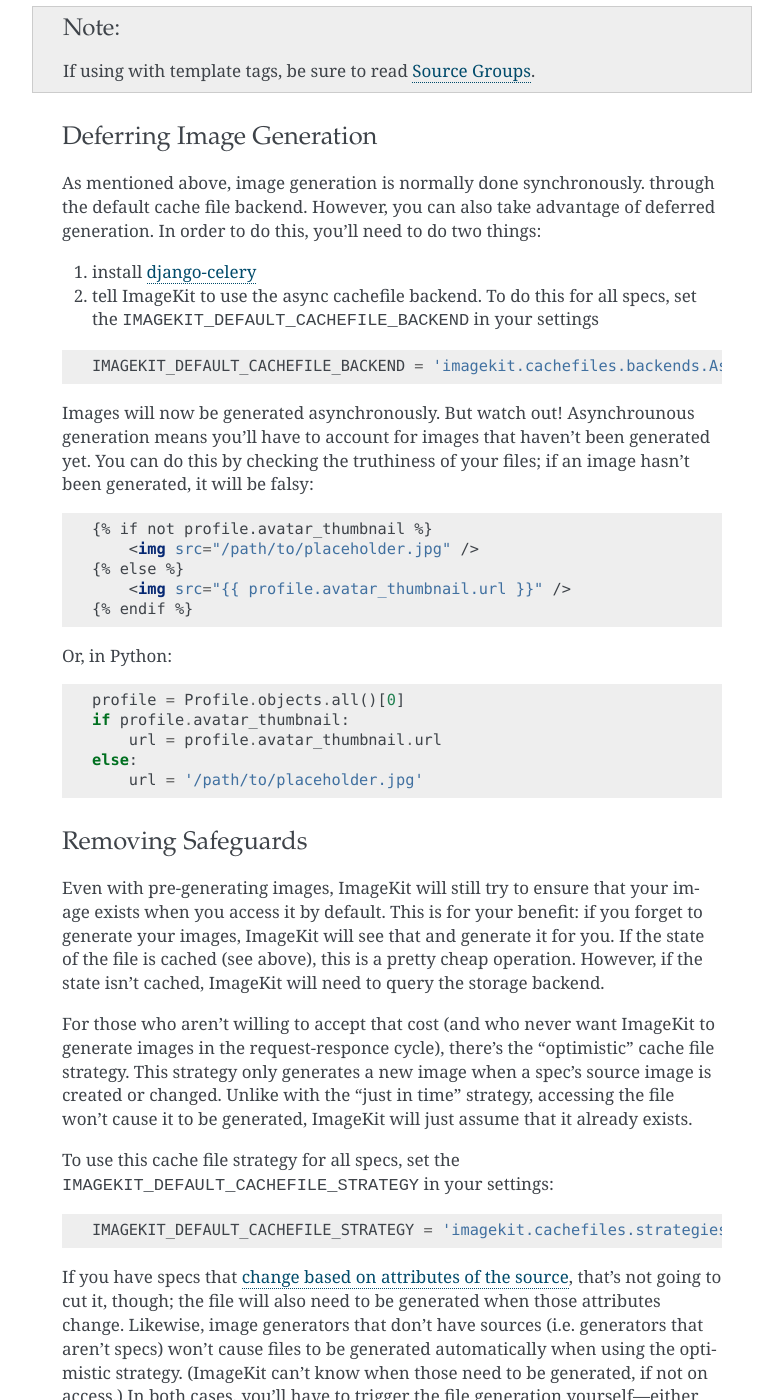
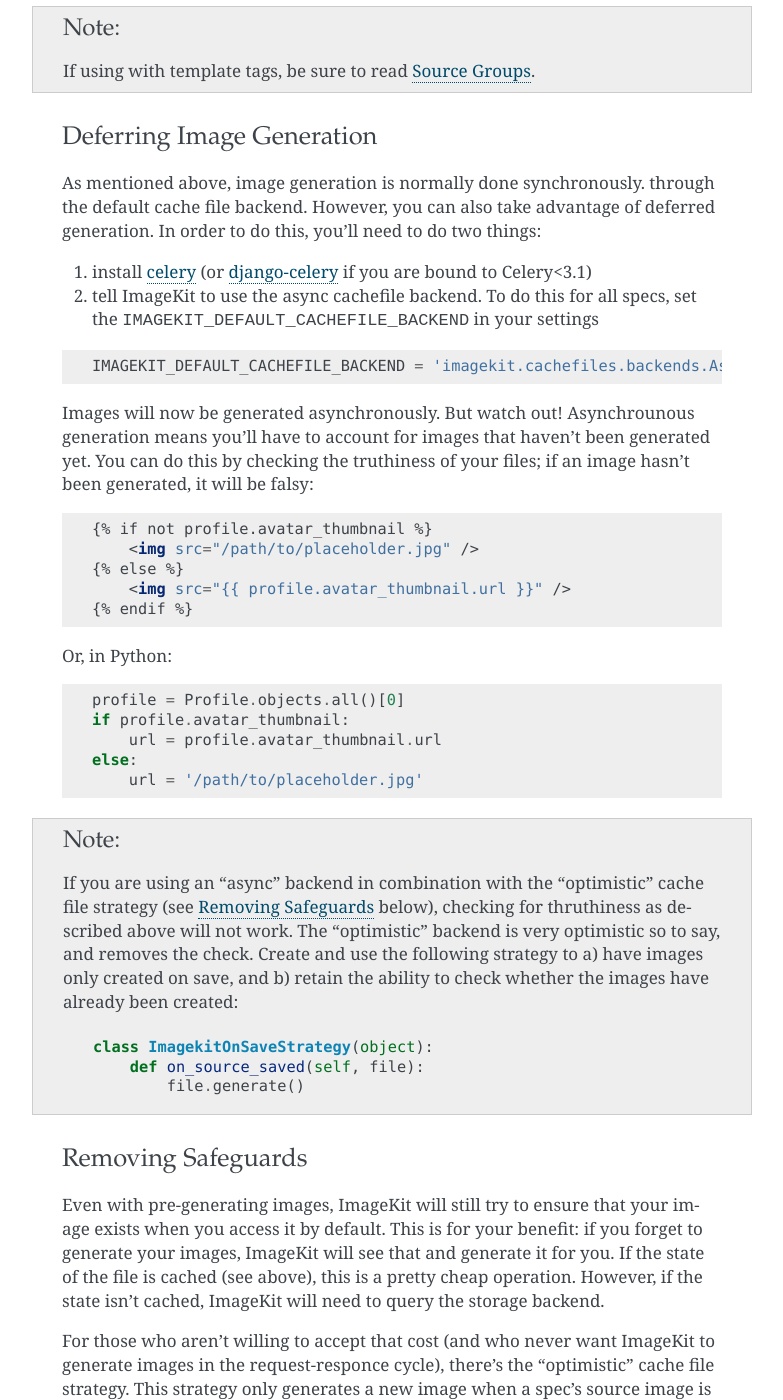
Before and after one commit to napster0125/django-image-process, a Sphinx documentation site: the page built from docs/caching.rst, in a window 1280 px wide and 1400 px high, scrolled down 2500 px. Shown: the whole window, without its empty margins (358-1141 px from the left). Built offline with Sphinx 7.4.7, drawn with Linux system fonts in a browser that asks for light colours.

Commit message:
Add note about usage of optimistic strategy with async backend

```diff
--- a/docs/caching.rst
+++ b/docs/caching.rst
@@ -132,7 +132,7 @@ As mentioned above, image generation is normally done synchronously. through
 the default cache file backend. However, you can also take advantage of
 deferred generation. In order to do this, you'll need to do two things:
 
-1) install `django-celery`__
+1) install `celery`__ (or `django-celery`__ if you are bound to Celery<3.1)
 2) tell ImageKit to use the async cachefile backend.
    To do this for all specs, set the ``IMAGEKIT_DEFAULT_CACHEFILE_BACKEND`` in
    your settings
@@ -164,8 +164,23 @@ Or, in Python:
     else:
         url = '/path/to/placeholder.jpg'
 
+.. note::
+
+    If you are using an "async" backend in combination with the "optimistic"
+    cache file strategy (see `Removing Safeguards`_ below), checking for
+    thruthiness as described above will not work. The "optimistic" backend is
+    very optimistic so to say, and removes the check. Create and use the
+    following strategy to a) have images only created on save, and b) retain
+    the ability to check whether the images have already been created::
+
+        class ImagekitOnSaveStrategy(object):
+            def on_source_saved(self, file):
+                file.generate()
+
+
 
 __ https://pypi.python.org/pypi/django-celery
+__ http://www.celeryproject.org
 
 
 Removing Safeguards
```
